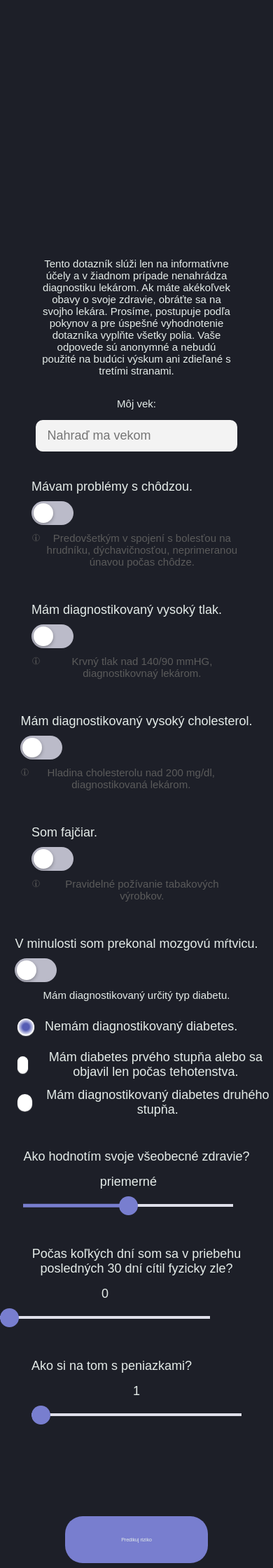
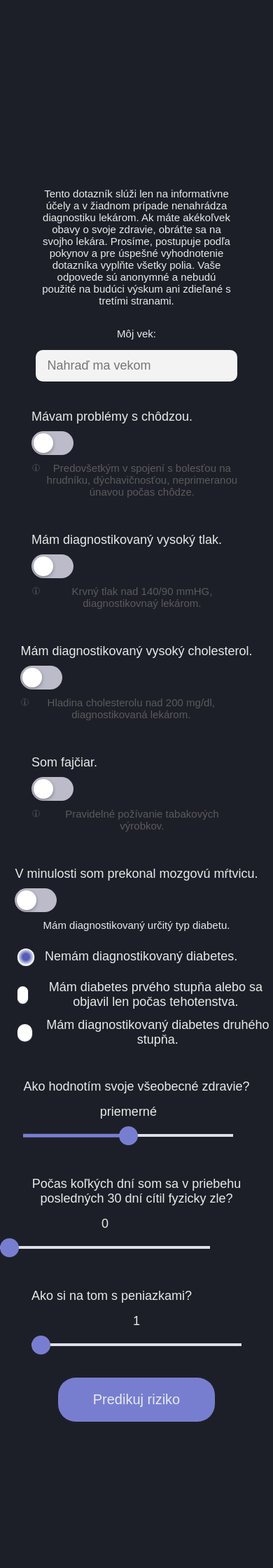
Before and after one commit to slahov/heartCare-pwa, a Flask app: page / in a window 390 px wide. Shown: the part 627-2867 px from the top of the page at 70% size. After the commit the page ends 2658 px from the top, so only its background shows below. Run offline with Flask 3, Linux system fonts and the light colour scheme; parts of the project's set-up code (start-up, migrations or seed data) failed here and were passed over; some web fonts are replaced.

Commit message:
added responsive design for predict button

```diff
--- a/static/css/style.css
+++ b/static/css/style.css
@@ -203,6 +203,7 @@ body {
     margin-left: 3px;
 }
 
+@media only screen and (max-width: 1200px) {
     .row {
         display: flex;
         flex-direction: column;
@@ -210,6 +211,15 @@ body {
         justify-content: center;
         margin-top: 200px;
     }
+}
+
+@media only screen and (max-width: 600px) {
+
+    .row {
+        margin-top: 100px;
+    }
+}
+
 
 .notice {
     width: 70vw;
@@ -492,3 +502,10 @@ input[type="range"]:disabled::-webkit-slider-thumb {
 .btn:hover {
     background-color: #5258A9;
 }
+
+@media only screen and (max-width: 600px) {
+    .btn {
+        padding: 20px 50px;
+        font-size: 20px;
+    }
+}
```
Lines whose indentation alone changed are shown as unchanged.
